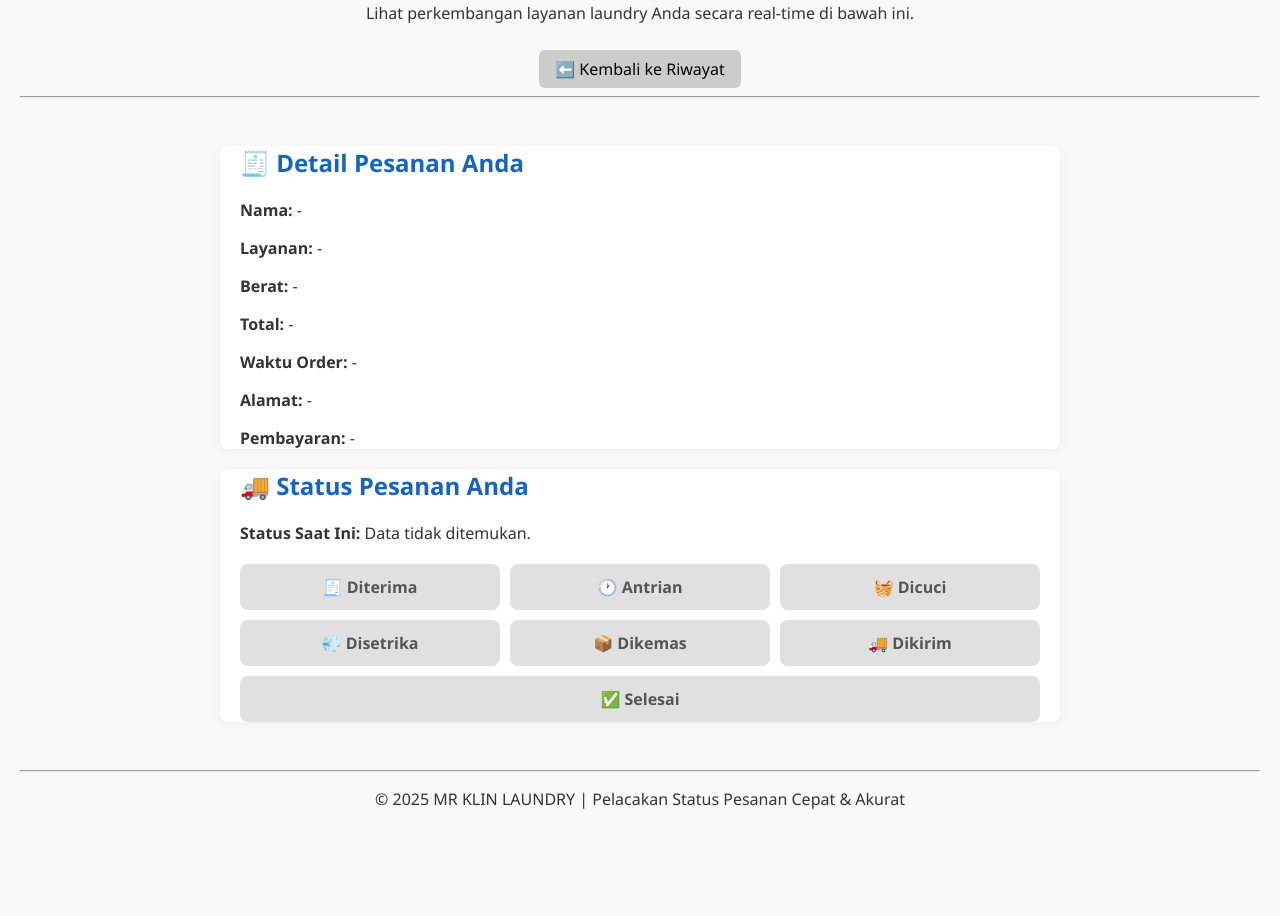
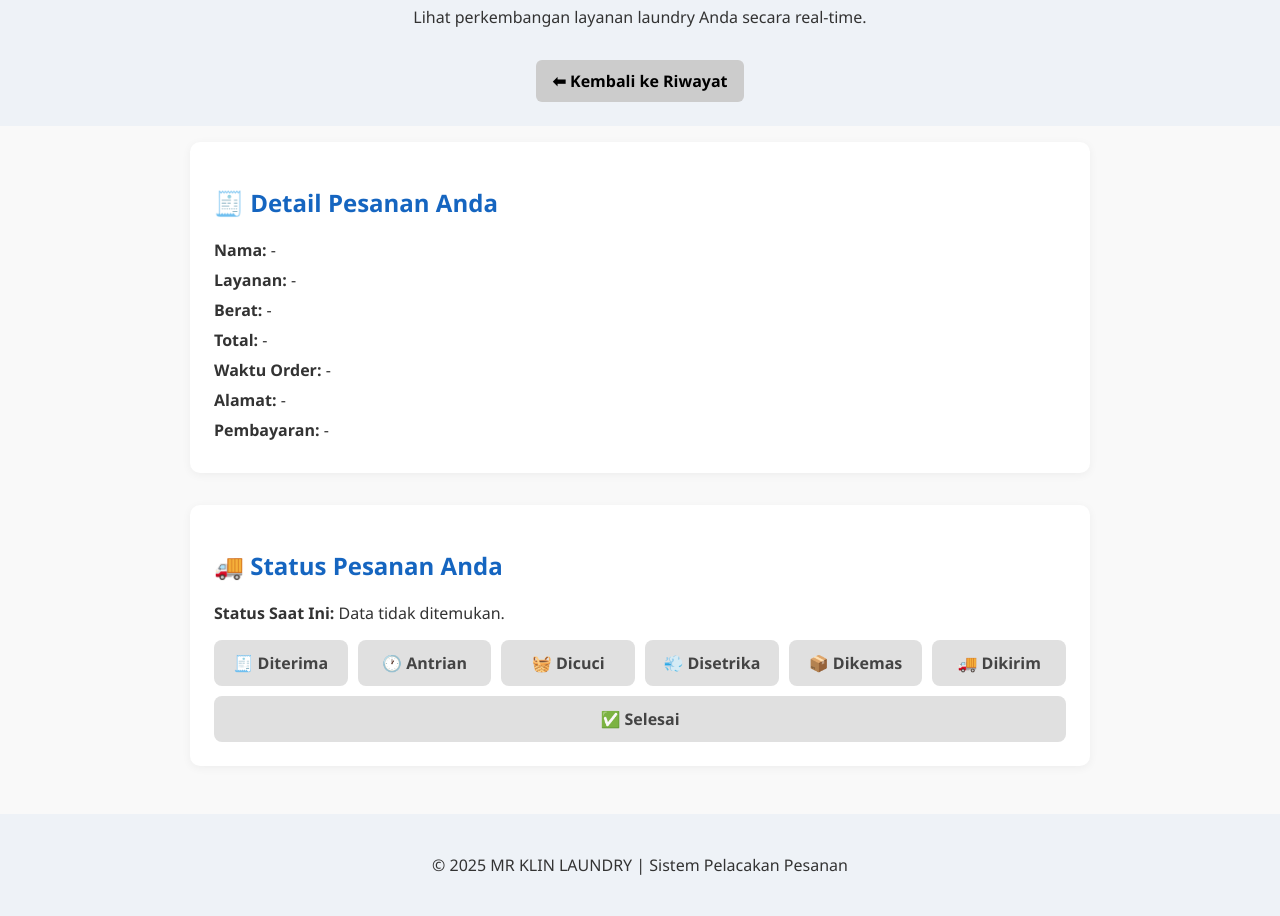
Before and after one commit to klin-laundry/klin_laundry_new, a plain HTML site: page tracking.html in a window 1280 px wide. Shown: the part 104-1020 px from the top of the page. Before the commit the page ends 950 px from the top, so only its background shows below. Drawn offline with Linux system fonts and the light colour scheme.

Commit message:
Update tracking.html

```diff
--- a/tracking.html
+++ b/tracking.html
@@ -3,23 +3,103 @@
 <head>
   <meta charset="UTF-8" />
   <meta name="viewport" content="width=device-width, initial-scale=1.0" />
-  <title>Pelacakan Status Pesanan - MR KLIN LAUNDRY</title>
+  <title>Pelacakan Pesanan | MR KLIN LAUNDRY</title>
   <link rel="stylesheet" href="tracking.css" />
   <script src="tracking.js" defer></script>
+  <style>
+    body {
+      margin: 0;
+      font-family: 'Segoe UI', sans-serif;
+      background: #f9f9f9;
+      color: #333;
+    }
+
+    header, footer {
+      text-align: center;
+      padding: 1.5rem;
+      background: #eef2f7;
+    }
+
+    h1, h2 {
+      color: #1565c0;
+    }
+
+    .btn-back {
+      display: inline-block;
+      padding: 10px 16px;
+      margin-top: 1rem;
+      background-color: #ccc;
+      color: #000;
+      text-decoration: none;
+      border-radius: 6px;
+      font-weight: bold;
+    }
+
+    .container {
+      max-width: 900px;
+      margin: auto;
+      padding: 1rem;
+    }
+
+    .info-box {
+      background: #fff;
+      padding: 1.5rem;
+      border-radius: 10px;
+      box-shadow: 0 2px 10px rgba(0, 0, 0, 0.05);
+      margin-bottom: 2rem;
+    }
+
+    .info-box p {
+      margin: 0.5rem 0;
+    }
+
+    .progress-wrapper {
+      margin-top: 1rem;
+    }
+
+    .progressbar {
+      display: flex;
+      justify-content: space-between;
+      list-style: none;
+      padding: 0;
+      margin: 0;
+      gap: 10px;
+      flex-wrap: wrap;
+    }
+
+    .progressbar li {
+      flex: 1;
+      min-width: 100px;
+      text-align: center;
+      padding: 12px 8px;
+      background-color: #e0e0e0;
+      color: #444;
+      border-radius: 8px;
+      font-weight: bold;
+      transition: all 0.3s ease;
+    }
+
+    .progressbar li.active {
+      background-color: #1565c0;
+      color: #fff;
+      transform: scale(1.05);
+      box-shadow: 0 4px 10px rgba(21, 101, 192, 0.3);
+    }
+  </style>
 </head>
 <body>
   <!-- HEADER -->
-  <header class="tracking-header" style="text-align:center; padding: 20px;">
+  <header>
     <h1>📦 Pelacakan Status Pesanan</h1>
-    <p>Lihat perkembangan layanan laundry Anda secara real-time di bawah ini.</p>
-    <a href="riwayat.html" class="btn-back">⬅️ Kembali ke Riwayat</a>
-    <hr />
+    <p>Lihat perkembangan layanan laundry Anda secara real-time.</p>
+    <a href="riwayat.html" class="btn-back">⬅ Kembali ke Riwayat</a>
   </header>
 
+  <!-- ISI -->
+  <main class="container">
     <!-- DETAIL PESANAN -->
-  <section class="detail-pesanan" style="padding: 0 20px;">
+    <section class="info-box" id="detailPesanan">
       <h2>🧾 Detail Pesanan Anda</h2>
-    <div class="pesanan-info" id="detailPesanan">
       <p><strong>Nama:</strong> <span id="nama">-</span></p>
       <p><strong>Layanan:</strong> <span id="layanan">-</span></p>
       <p><strong>Berat:</strong> <span id="berat">-</span></p>
@@ -27,29 +107,29 @@
       <p><strong>Waktu Order:</strong> <span id="waktu">-</span></p>
       <p><strong>Alamat:</strong> <span id="alamat">-</span></p>
       <p><strong>Pembayaran:</strong> <span id="pembayaran">-</span></p>
-    </div>
     </section>
 
     <!-- STATUS PESANAN -->
-  <section class="progress-tracker" style="padding: 0 20px;">
+    <section class="info-box">
       <h2>🚚 Status Pesanan Anda</h2>
-    <p><strong>Status Saat Ini:</strong> <span id="status-sekarang">Memuat status...</span></p>
-
-    <div class="status-steps">
-      <div class="status-item" id="step-1">🧾 Diterima</div>
-      <div class="status-item" id="step-2">🕐 Antrian</div>
-      <div class="status-item" id="step-3">🧺 Dicuci</div>
-      <div class="status-item" id="step-4">💨 Disetrika</div>
-      <div class="status-item" id="step-5">📦 Dikemas</div>
-      <div class="status-item" id="step-6">🚚 Dikirim</div>
-      <div class="status-item" id="step-7">✅ Selesai</div>
+      <p><strong>Status Saat Ini:</strong> <span id="status-sekarang">Memuat...</span></p>
+      <div class="progress-wrapper">
+        <ul class="progressbar" id="progressStatus">
+          <li id="step-1">🧾 Diterima</li>
+          <li id="step-2">🕐 Antrian</li>
+          <li id="step-3">🧺 Dicuci</li>
+          <li id="step-4">💨 Disetrika</li>
+          <li id="step-5">📦 Dikemas</li>
+          <li id="step-6">🚚 Dikirim</li>
+          <li id="step-7">✅ Selesai</li>
+        </ul>
       </div>
     </section>
+  </main>
 
   <!-- FOOTER -->
-  <footer class="tracking-footer" style="text-align:center; padding: 20px;">
-    <hr />
-    <p>&copy; 2025 MR KLIN LAUNDRY | Pelacakan Status Pesanan Cepat & Akurat</p>
+  <footer>
+    <p>&copy; 2025 MR KLIN LAUNDRY | Sistem Pelacakan Pesanan</p>
   </footer>
 </body>
 </html>
```
Lines whose indentation alone changed are shown as unchanged.
